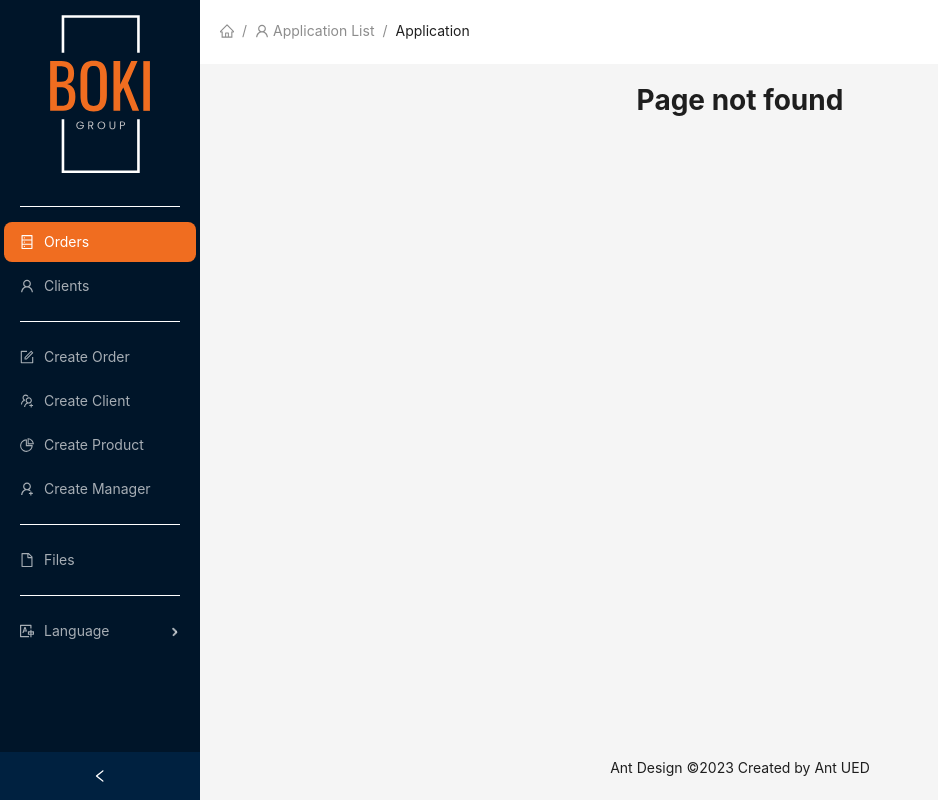
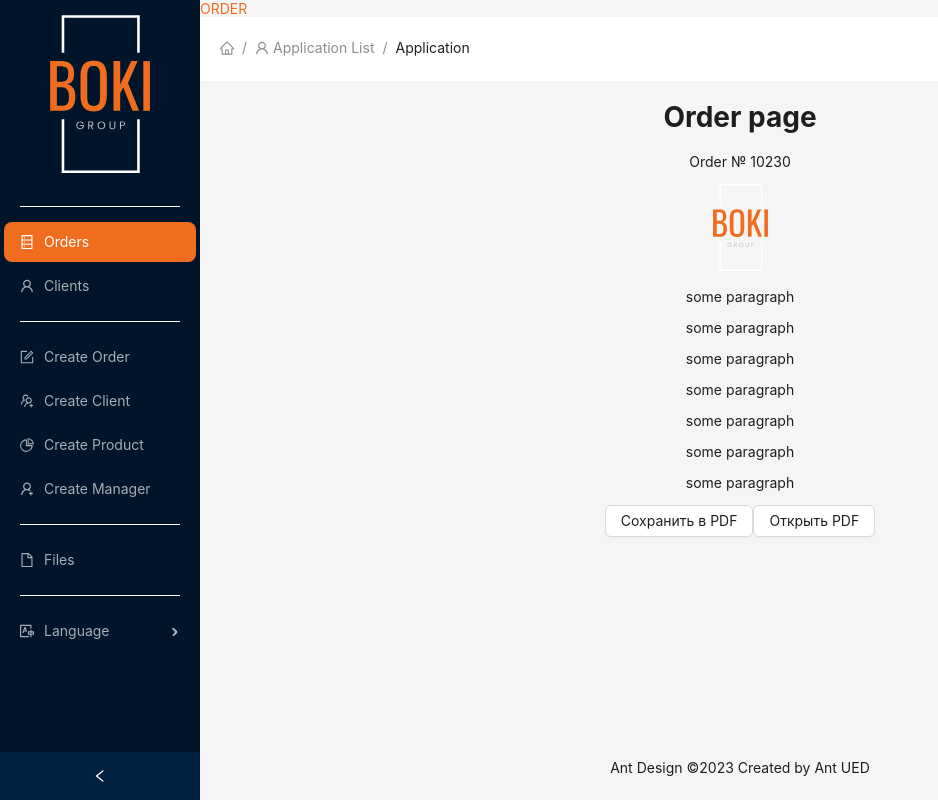
Before and after one commit to Hlazman/bg-configurator, a React (Create React App) app: page /#/order in a window 1280 px wide. Before the commit this address had no page. Shown: the whole page, without its empty margins (0-938 px from the left). Built offline with nearby package versions, Linux system fonts and the light colour scheme.

Commit message:
nade Order page, convert to PDF and Steps for createOrderPage

```diff
--- a/package.json
+++ b/package.json
@@ -8,6 +8,7 @@
     "@testing-library/user-event": "^13.5.0",
     "antd": "^5.6.3",
     "axios": "^1.4.0",
+    "html2pdf.js": "^0.9.0",
     "react": "^18.2.0",
     "react-dom": "^18.2.0",
     "react-router-dom": "^6.14.1",
--- a/src/App.js
+++ b/src/App.js
@@ -5,6 +5,7 @@ import { NotFoundPage } from './Pages/NotFoundPage';
 import { AuthPage } from './Pages/AuthPage';
 import { RegistrationPage } from './Pages/RegistrationPage';
 import { OrdersPage } from './Pages/OrdersPage';
+import { OrderPage } from './Pages/OrderPage';
 import { ClientsPage } from './Pages/ClientsPage';
 import { CreateClientPage } from './Pages/CreateClientPage';
 import { CreateOrderPage } from './Pages/CreateOrderPage';
@@ -22,6 +23,9 @@ import languageMap from './Languages/language';
 
 import logo from './logo.svg';
 import './App.css';
+
+
+import { NavLink } from 'react-router-dom'; // TEMP
 
 const { Header, Content, Footer, Sider } = Layout;
 
@@ -53,6 +57,10 @@ const App = () => {
         </Sider>
 
         <Layout>
+         {/* TEMP */}
+         <NavLink to="/order">{'ORDER'}</NavLink>
+          {/* TEMP */}
+
           <Header style={{ padding: 0, background: '#fff' }}>
             <Breadcrumb
               style={{ margin: '20px' }}
@@ -73,8 +81,11 @@ const App = () => {
                 {
                   title: 'Application',
                 },
+
               ]}
             />
+
+
           </Header>
 
           <Content style={{ margin: '0 16px' }}>
@@ -92,6 +103,10 @@ const App = () => {
                 <Route path="/resetpassword" element={<ResetPasswordPage />} />
                 <Route path="/savepassword" element={<SavePasswordPage />} />
                 <Route path="*" element={<NotFoundPage />} />
+
+
+
+                <Route path="/order" element={<OrderPage />} />
               </Routes>
             </div>
           </Content>
--- a/src/Pages/CreateOrderPage.jsx
+++ b/src/Pages/CreateOrderPage.jsx
@@ -1,5 +1,103 @@
+import React, { useState } from 'react';
+import { Steps, Form, Input, Button } from 'antd';
+
+const { Step } = Steps;
+
 export const CreateOrderPage = () => {
+  const [currentStep, setCurrentStep] = useState(0);
+  const [formData, setFormData] = useState({});
+
+  const handleFormSubmit = (values) => {
+    setFormData({ ...formData, ...values });
+    // Здесь можно выполнить дополнительные действия при отправке формы
+  };
+
+  const handleNext = () => {
+    setCurrentStep(currentStep + 1);
+  };
+
+  const handlePrev = () => {
+    setCurrentStep(currentStep - 1);
+  };
+
+  const handleStepClick = (step) => {
+    setCurrentStep(step);
+  };
+
+  const renderFormStep = () => {
+    switch (currentStep) {
+      case 0:
+        return (
+          <Form onFinish={handleFormSubmit}>
+            <Form.Item name="step1Field" label="Шаг 1">
+              <Input />
+            </Form.Item>
+            <Button type="primary" onClick={handleNext}> Далее </Button>
+          </Form>
+        );
+      case 1:
+        return (
+          <Form onFinish={handleFormSubmit}>
+            <Form.Item name="step2Field" label="Шаг 2">
+              <Input />
+            </Form.Item>
+            <Button onClick={handlePrev}>Назад</Button>
+            <Button type="primary" onClick={handleNext}> Далее </Button>
+          </Form>
+        );
+      case 2:
+        return (
+          <Form onFinish={handleFormSubmit}>
+            <Form.Item name="step3Field" label="Шаг 3">
+              <Input />
+            </Form.Item>
+            <Button onClick={handlePrev}>Назад</Button>
+            <Button type="primary" onClick={handleNext}> Далее </Button>
+          </Form>
+        );
+      case 3:
+        return (
+          <Form onFinish={handleFormSubmit}>
+            <Form.Item name="step4Field" label="Шаг 4">
+              <Input />
+            </Form.Item>
+            <Button onClick={handlePrev}>Назад</Button>
+            <Button type="primary" htmlType="submit"> Отправить </Button>
+          </Form>
+        );
+      default:
+        return null;
+    }
+  };
+
   return (
-    <h1>Create Order Page page</h1>
+    <div>
+      <Steps
+        current={currentStep}
+        type='navigation'
+      >
+        <Step
+          style={{cursor: 'pointer'}}
+          title="Шаг 1"
+          onClick={() => handleStepClick(0)}
+        />
+        <Step
+          style={{cursor: 'pointer'}}
+          title="Шаг 2"
+          onClick={() => handleStepClick(1)}
+        />
+        <Step
+          style={{cursor: 'pointer'}}
+          title="Шаг 3"
+          onClick={() => handleStepClick(2)}
+        />
+        <Step
+          style={{cursor: 'pointer'}}
+          title="Шаг 4"
+          onClick={() => handleStepClick(3)}
+        />
+      </Steps>
+      {renderFormStep()}
+    </div>
   );
 };
--- /dev/null
+++ b/src/Pages/OrderPage.jsx
@@ -0,0 +1,55 @@
+import logo from '../logo.svg';
+import React, { useRef } from 'react';
+import { Button } from 'antd';
+import html2pdf from 'html2pdf.js';
+
+export const OrderPage = () => {
+  const orderFileNameRef = useRef(null);
+
+  const handlePdfExport = () => {
+    const element = document.getElementById('pdf-content');
+    const orderFileName = orderFileNameRef.current.innerText;
+
+    html2pdf()
+      .from(element)
+      .set({
+        filename: `${orderFileName}.pdf`,
+      })
+      .save();
+  };
+
+  const handleOpenPdf = () => {
+    const element = document.getElementById('pdf-content');
+    const orderFileName = orderFileNameRef.current.innerText;
+
+    html2pdf()
+      .from(element)
+      .set({
+        filename: `${orderFileName}.pdf`,
+      })
+      .outputPdf('dataurlnewwindow');
+  };
+
+  return (
+    <>
+      <h1>Order page</h1>
+      {/* Дополнительные элементы страницы */}
+      <p ref={orderFileNameRef} id="orderFileName">Order № 10230</p>
+
+      <div id="pdf-content">
+        {/* Контент, который будет экспортирован в PDF */}
+        <img src={logo} alt="Logo" />
+        <p>some paragraph</p>
+        <p>some paragraph</p>
+        <p>some paragraph</p>
+        <p>some paragraph</p>
+        <p>some paragraph</p>
+        <p>some paragraph</p>
+        <p>some paragraph</p>
+      </div>
+
+      <Button onClick={handlePdfExport}>Сохранить в PDF</Button>
+      <Button onClick={handleOpenPdf}>Открыть PDF</Button>
+    </>
+  );
+};
```
Also changed, not shown: 1 other file (tests, documents, lock files or other folders).
